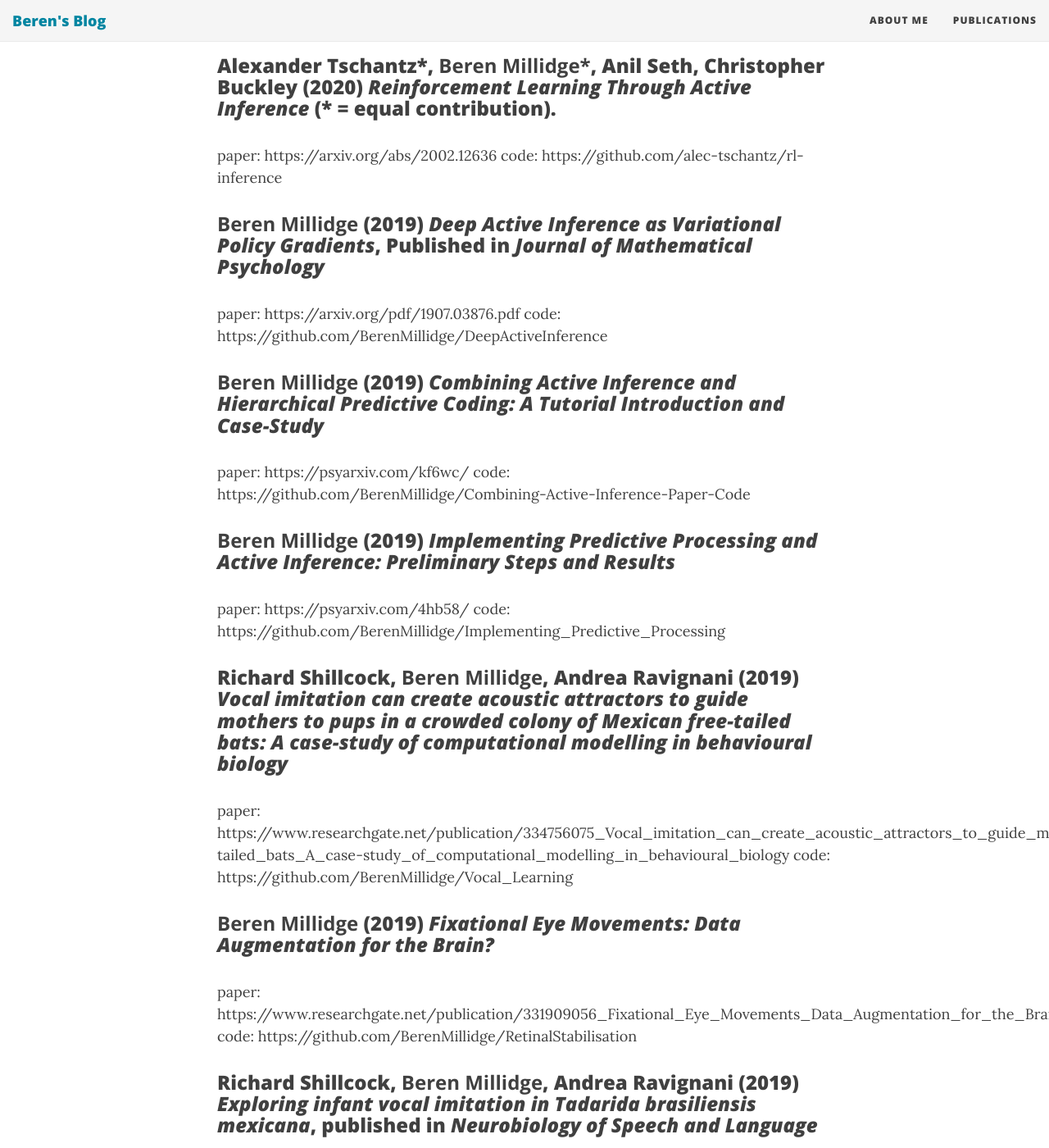
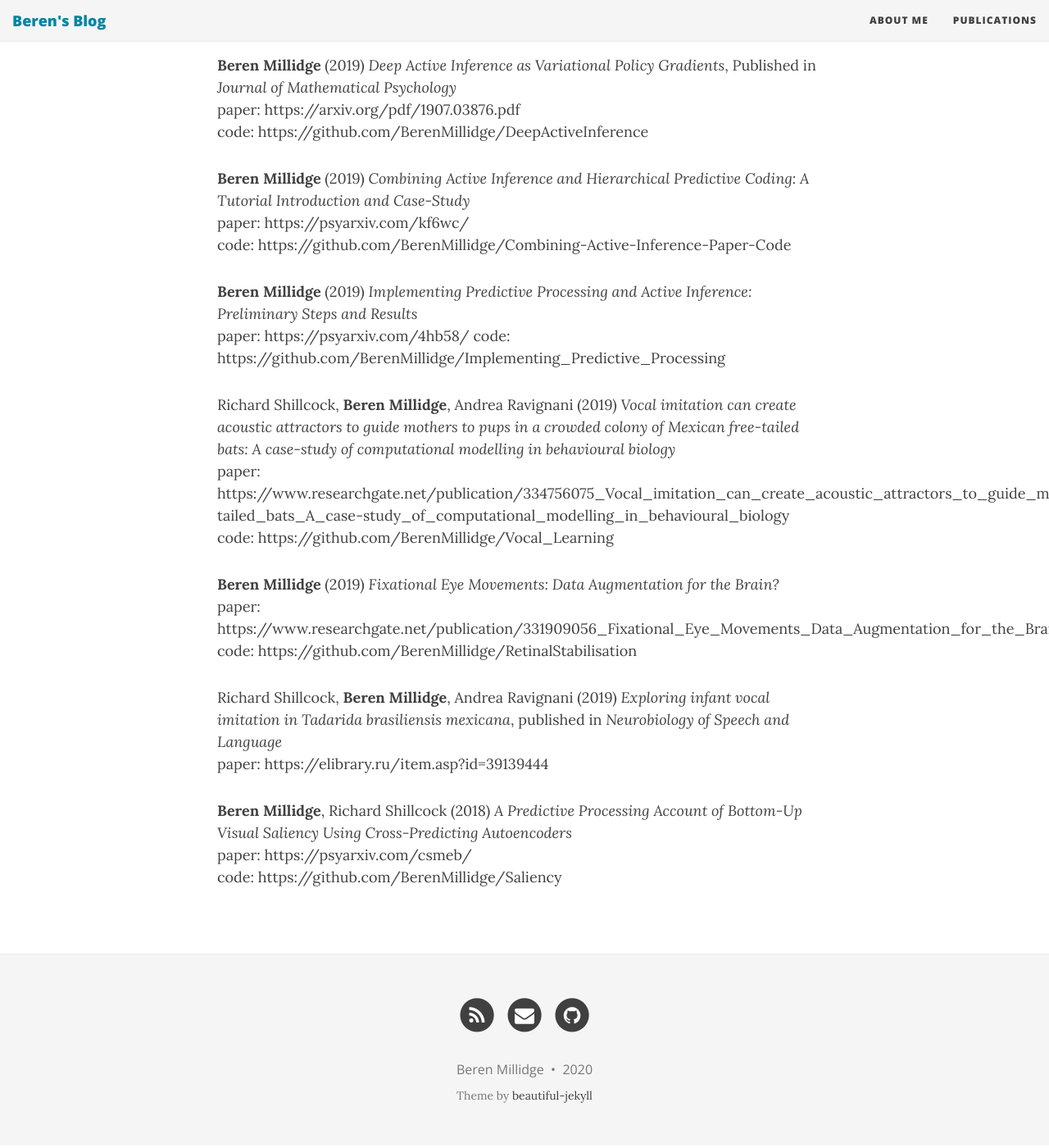
Before and after one commit to BerenMillidge/BerenMillidge.github.io, a Jekyll site: the page built from publications.md, in a window 1280 px wide and 1400 px high, scrolled down 821 px. Shown: the whole window at 82% size. Built offline with Jekyll 4.4.1, drawn with Linux system fonts in a browser that asks for light colours; nearby versions of some CDN libraries; some of the changed text lies outside the part shown.

Commit message:
Update publications.md

```diff
--- a/publications.md
+++ b/publications.md
@@ -5,43 +5,44 @@ title: Publications
 
 Here is a list of my current publications. I will try to keep this list up to date, however an always up to date list can be found at my [Google Scholar](https://scholar.google.com/citations?user=3GGkFTkAAAAJ&hl=en&oi=ao).
 
-### **Beren Millidge**, Alexander Tschantz, Christoper Buckley (2020) *Predictive Coding Approximates Backprop Along Arbitrary Computation Graphs*
+**Beren Millidge**, Alexander Tschantz, Christoper Buckley (2020) *Predictive Coding Approximates Backprop Along Arbitrary Computation Graphs*
 paper: https://arxiv.org/abs/2006.04182
 code: https://github.com/BerenMillidge/PredictiveCodingBackprop
 
-### Anil Seth, **Beren Millidge**, Christopher Buckley, Alexander Tschantz (2020) *Curious Inferences: Reply to Sun & Firestone on the Dark Room Problem*, Published in *Trends in Cognitive Science*
+
+Anil Seth, **Beren Millidge**, Christopher Buckley, Alexander Tschantz (2020) *Curious Inferences: Reply to Sun & Firestone on the Dark Room Problem*, Published in *Trends in Cognitive Science*
 paper: https://psyarxiv.com/w8y9p/
 
-### **Beren Millidge**, Alexander Tschantz, Christopher Buckley (2020) *Whence the Expected Free Energy*
+**Beren Millidge**, Alexander Tschantz, Christopher Buckley (2020) *Whence the Expected Free Energy*
 paper: https://arxiv.org/abs/2004.08128
 
-### Alexander Tschantz\*, **Beren Millidge\***, Anil Seth, Christopher Buckley (2020) *Reinforcement Learning Through Active Inference* (\* = equal contribution).
+Alexander Tschantz\*, **Beren Millidge\***, Anil Seth, Christopher Buckley (2020) *Reinforcement Learning Through Active Inference* (\* = equal contribution).
 paper: https://arxiv.org/abs/2002.12636
 code: https://github.com/alec-tschantz/rl-inference
 
-### **Beren Millidge** (2019) *Deep Active Inference as Variational Policy Gradients*, Published in *Journal of Mathematical Psychology*
+**Beren Millidge** (2019) *Deep Active Inference as Variational Policy Gradients*, Published in *Journal of Mathematical Psychology*
 paper: https://arxiv.org/pdf/1907.03876.pdf
 code: https://github.com/BerenMillidge/DeepActiveInference
 
-### **Beren Millidge** (2019) *Combining Active Inference and Hierarchical Predictive Coding: A Tutorial Introduction and Case-Study*
+**Beren Millidge** (2019) *Combining Active Inference and Hierarchical Predictive Coding: A Tutorial Introduction and Case-Study*
 paper: https://psyarxiv.com/kf6wc/
 code: https://github.com/BerenMillidge/Combining-Active-Inference-Paper-Code
 
-### **Beren Millidge** (2019) *Implementing Predictive Processing and Active Inference: Preliminary Steps and Results*
+**Beren Millidge** (2019) *Implementing Predictive Processing and Active Inference: Preliminary Steps and Results*
 paper: https://psyarxiv.com/4hb58/
 code: https://github.com/BerenMillidge/Implementing_Predictive_Processing
 
-### Richard Shillcock, **Beren Millidge**, Andrea Ravignani (2019) *Vocal imitation can create acoustic attractors to guide mothers to pups in a crowded colony of Mexican free-tailed bats: A case-study of computational modelling in behavioural biology*
+Richard Shillcock, **Beren Millidge**, Andrea Ravignani (2019) *Vocal imitation can create acoustic attractors to guide mothers to pups in a crowded colony of Mexican free-tailed bats: A case-study of computational modelling in behavioural biology*
 paper: https://www.researchgate.net/publication/334756075_Vocal_imitation_can_create_acoustic_attractors_to_guide_mothers_to_pups_in_a_crowded_colony_of_Mexican_free-tailed_bats_A_case-study_of_computational_modelling_in_behavioural_biology
 code: https://github.com/BerenMillidge/Vocal_Learning
 
-### **Beren Millidge** (2019) *Fixational Eye Movements: Data Augmentation for the Brain?*
+**Beren Millidge** (2019) *Fixational Eye Movements: Data Augmentation for the Brain?*
 paper: https://www.researchgate.net/publication/331909056_Fixational_Eye_Movements_Data_Augmentation_for_the_Brain
 code: https://github.com/BerenMillidge/RetinalStabilisation
 
-### Richard Shillcock, **Beren Millidge**, Andrea Ravignani (2019) *Exploring infant vocal imitation in Tadarida brasiliensis mexicana*, published in *Neurobiology of Speech and Language*
+Richard Shillcock, **Beren Millidge**, Andrea Ravignani (2019) *Exploring infant vocal imitation in Tadarida brasiliensis mexicana*, published in *Neurobiology of Speech and Language*
 paper: https://elibrary.ru/item.asp?id=39139444
 
-### **Beren Millidge**, Richard Shillcock (2018) *A Predictive Processing Account of Bottom-Up Visual Saliency Using Cross-Predicting Autoencoders*
+**Beren Millidge**, Richard Shillcock (2018) *A Predictive Processing Account of Bottom-Up Visual Saliency Using Cross-Predicting Autoencoders*
 paper: https://psyarxiv.com/csmeb/
 code: https://github.com/BerenMillidge/Saliency
```
